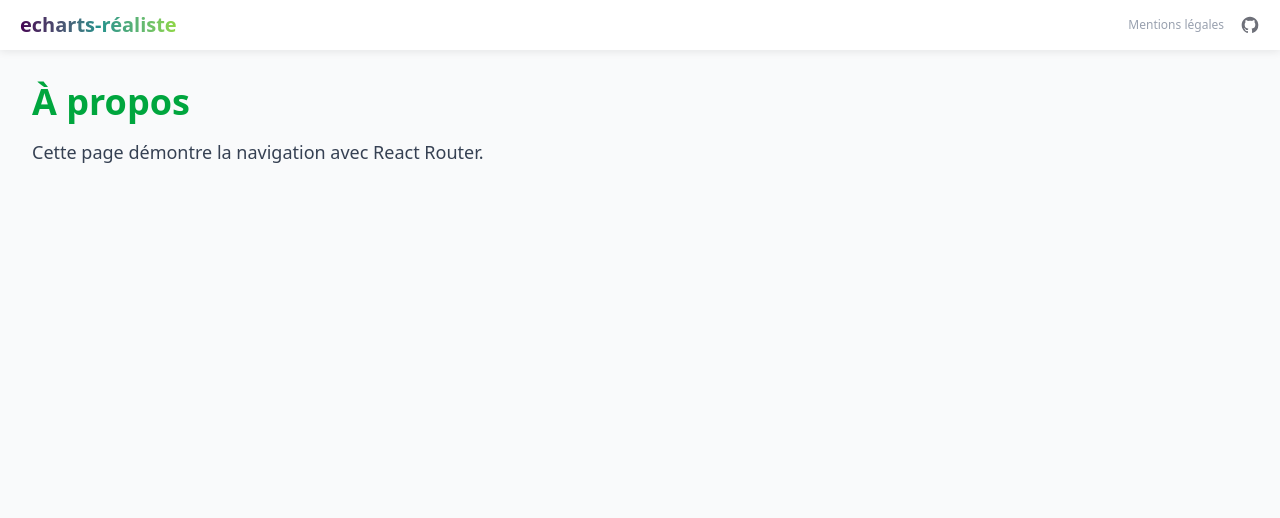
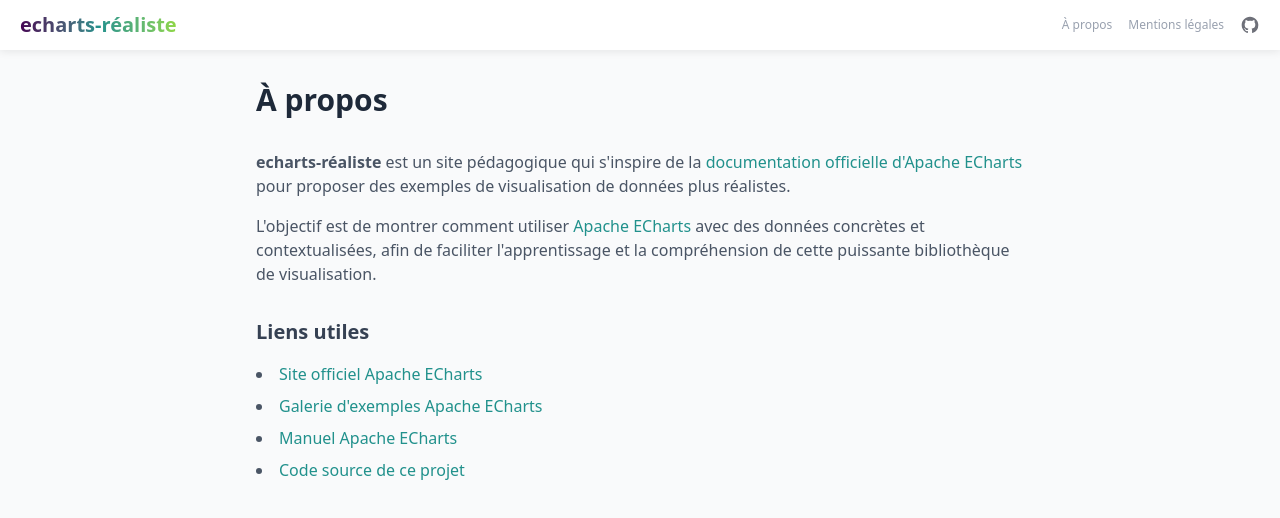
Before and after one commit to jlg-formation/echarts-realiste, a React (Vite) app: page /echarts-realiste/about in a window 1280 px wide. Shown: the top 518 px of the page. Built offline with nearby package versions, Linux system fonts and the light colour scheme.

Commit message:
feat: Enhance About and Legal pages with project details and useful links

```diff
--- a/specifications/TODO.md
+++ b/specifications/TODO.md
@@ -1,8 +1,7 @@
 # TODO
 
 - Peut etre deleguer les options et les notes pedagogiques en fichier statique, pour eviter un gros bundle
-- License apache a integrer
-- Logo apache echarts a eviter
+
 - Faire d'autres exemples plus personnels (ex: do not do)
 - Faire une page de garde avec en menu les exemples de demo, et les exemples perso
 - Revoir les onglets (favicon, titre)
--- a/src/components/layout/Header.tsx
+++ b/src/components/layout/Header.tsx
@@ -14,6 +14,12 @@
 
       {/* Links */}
       <div className="flex items-center gap-4">
+        <Link
+          to="/about"
+          className="text-xs text-gray-400 hover:text-[#21918c] transition-colors"
+        >
+          À propos
+        </Link>
         <Link
           to="/legal"
           className="text-xs text-gray-400 hover:text-[#21918c] transition-colors"
--- a/src/pages/About.tsx
+++ b/src/pages/About.tsx
@@ -1,10 +1,88 @@
 export default function About() {
   return (
-    <div className="p-8">
-      <h1 className="text-4xl font-bold text-green-600 mb-4">À propos</h1>
-      <p className="text-gray-700 text-lg">
-        Cette page démontre la navigation avec React Router.
-      </p>
+    <div className="h-full overflow-auto p-8">
+      <div className="mx-auto max-w-3xl">
+        <h1 className="mb-8 text-3xl font-bold text-gray-800">À propos</h1>
+
+        <section className="mb-8">
+          <p className="mb-4 text-gray-600">
+            <strong>echarts-réaliste</strong> est un site pédagogique qui
+            s'inspire de la{" "}
+            <a
+              href="https://echarts.apache.org/examples/"
+              target="_blank"
+              rel="noopener noreferrer"
+              className="text-[#21918c] hover:underline"
+            >
+              documentation officielle d'Apache ECharts
+            </a>{" "}
+            pour proposer des exemples de visualisation de données plus
+            réalistes.
+          </p>
+          <p className="mb-4 text-gray-600">
+            L'objectif est de montrer comment utiliser{" "}
+            <a
+              href="https://echarts.apache.org/"
+              target="_blank"
+              rel="noopener noreferrer"
+              className="text-[#21918c] hover:underline"
+            >
+              Apache ECharts
+            </a>{" "}
+            avec des données concrètes et contextualisées, afin de faciliter
+            l'apprentissage et la compréhension de cette puissante bibliothèque
+            de visualisation.
+          </p>
+        </section>
+
+        <section className="mb-8">
+          <h2 className="mb-4 text-xl font-semibold text-gray-700">
+            Liens utiles
+          </h2>
+          <ul className="list-inside list-disc space-y-2 text-gray-600">
+            <li>
+              <a
+                href="https://echarts.apache.org/"
+                target="_blank"
+                rel="noopener noreferrer"
+                className="text-[#21918c] hover:underline"
+              >
+                Site officiel Apache ECharts
+              </a>
+            </li>
+            <li>
+              <a
+                href="https://echarts.apache.org/examples/"
+                target="_blank"
+                rel="noopener noreferrer"
+                className="text-[#21918c] hover:underline"
+              >
+                Galerie d'exemples Apache ECharts
+              </a>
+            </li>
+            <li>
+              <a
+                href="https://echarts.apache.org/handbook/"
+                target="_blank"
+                rel="noopener noreferrer"
+                className="text-[#21918c] hover:underline"
+              >
+                Manuel Apache ECharts
+              </a>
+            </li>
+            <li>
+              <a
+                href="https://github.com/jlg-formation/echarts-realiste"
+                target="_blank"
+                rel="noopener noreferrer"
+                className="text-[#21918c] hover:underline"
+              >
+                Code source de ce projet
+              </a>
+            </li>
+          </ul>
+        </section>
+      </div>
     </div>
   );
 }
--- a/src/pages/Legal.tsx
+++ b/src/pages/Legal.tsx
@@ -17,6 +17,39 @@
               className="text-[#21918c] hover:underline"
             >
               jlg-formation
+            </a>
+            .
+          </p>
+        </section>
+
+        <section className="mb-8">
+          <h2 className="mb-4 text-xl font-semibold text-gray-700">
+            À propos de ce projet
+          </h2>
+          <p className="mb-4 text-gray-600">
+            Ce site a une vocation pédagogique. Il est inspiré de la{" "}
+            <a
+              href="https://echarts.apache.org/examples/"
+              target="_blank"
+              rel="noopener noreferrer"
+              className="text-[#21918c] hover:underline"
+            >
+              documentation officielle d'Apache ECharts
+            </a>{" "}
+            et a pour objectif de rendre les exemples de cette documentation
+            plus réalistes en utilisant des données concrètes et
+            contextualisées.
+          </p>
+          <p className="text-gray-600">
+            Ce site utilise des références et s'inspire des exemples du site de
+            documentation d'Apache ECharts. Apache ECharts est un projet de la{" "}
+            <a
+              href="https://www.apache.org/"
+              target="_blank"
+              rel="noopener noreferrer"
+              className="text-[#21918c] hover:underline"
+            >
+              Apache Software Foundation
             </a>
             .
           </p>
```
